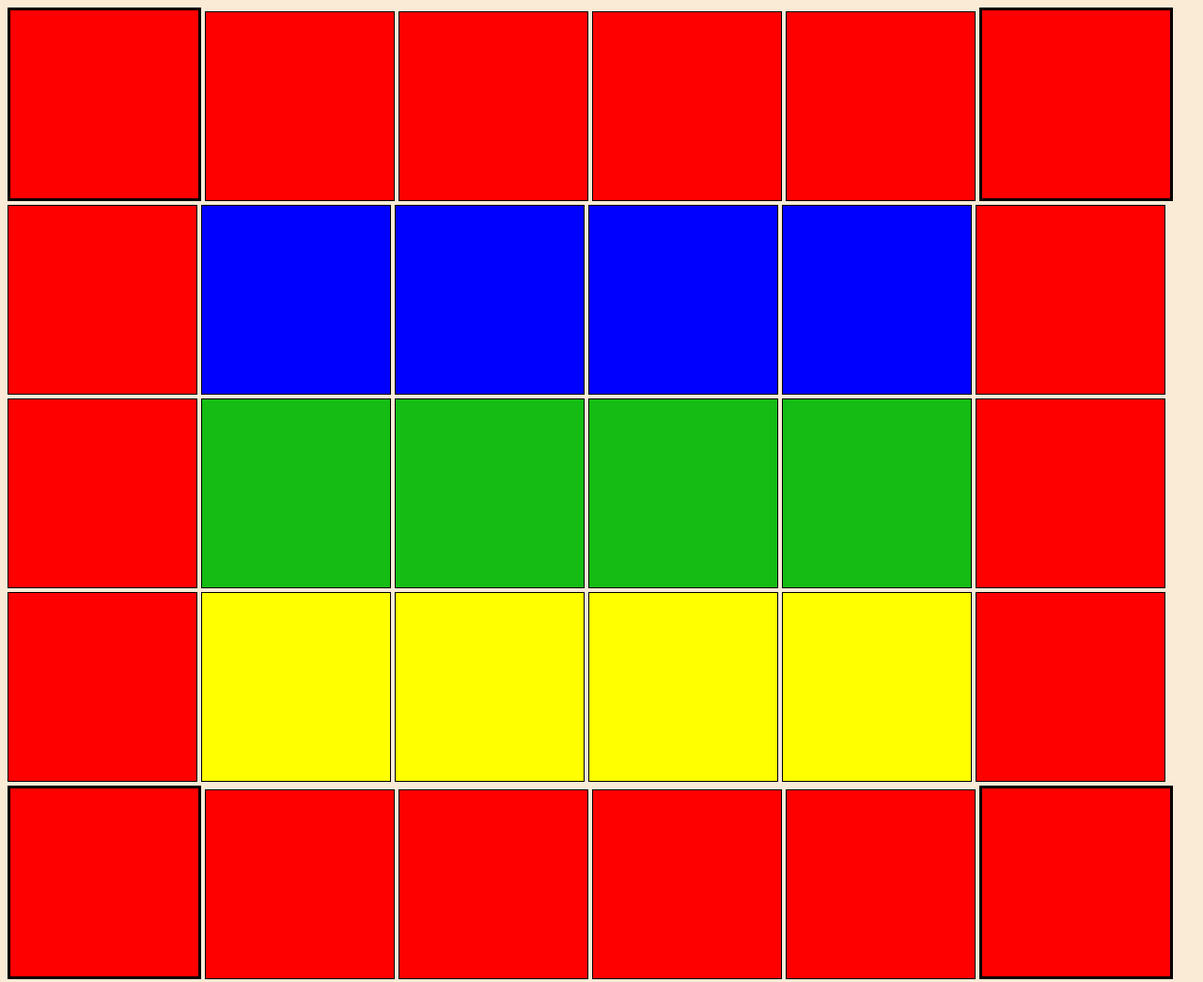
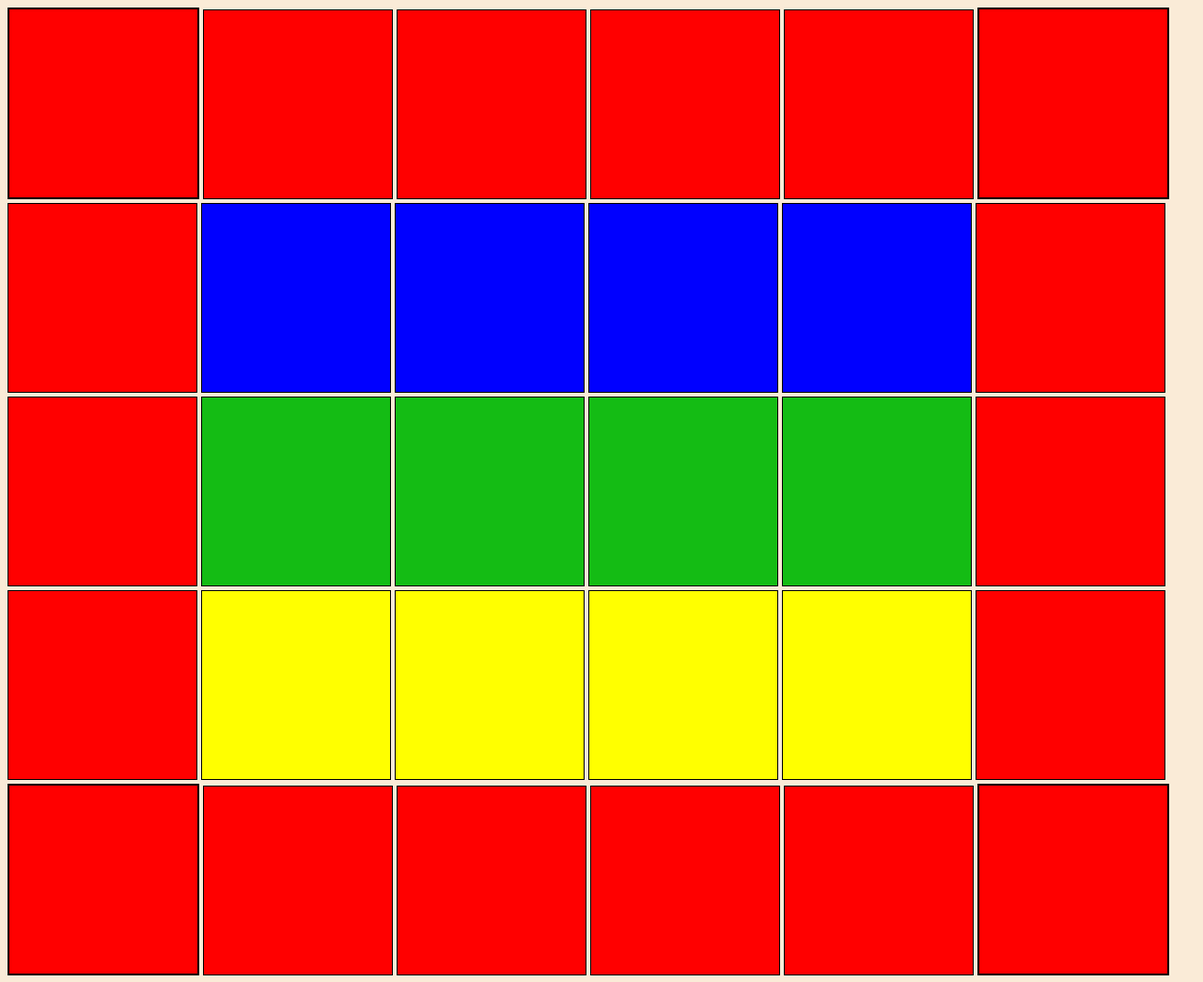
Before and after one commit to lineeiko/descodificadas_tarefa_7_seletores, a plain HTML site: page index.html in a window 1280 px wide. Shown: the whole page at 94% size. Drawn offline with Linux system fonts and the light colour scheme.

Commit message:
update border

```diff
--- a/style.css
+++ b/style.css
@@ -27,8 +27,8 @@
   }
 
   #supdireita {
-    border:3px solid black;
+    border:2px solid black;
   }
   .borda {
-    border:3px solid black;
+    border:2px solid black;
   }
```
